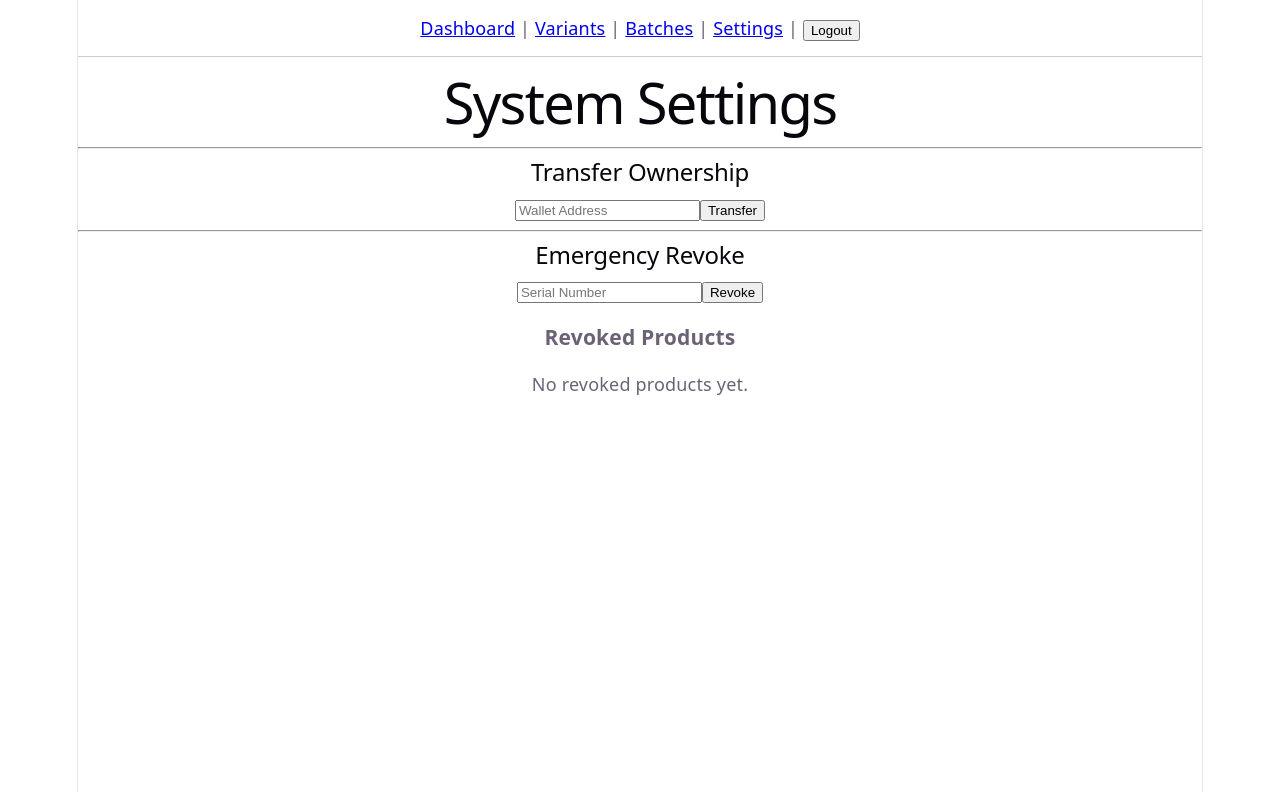
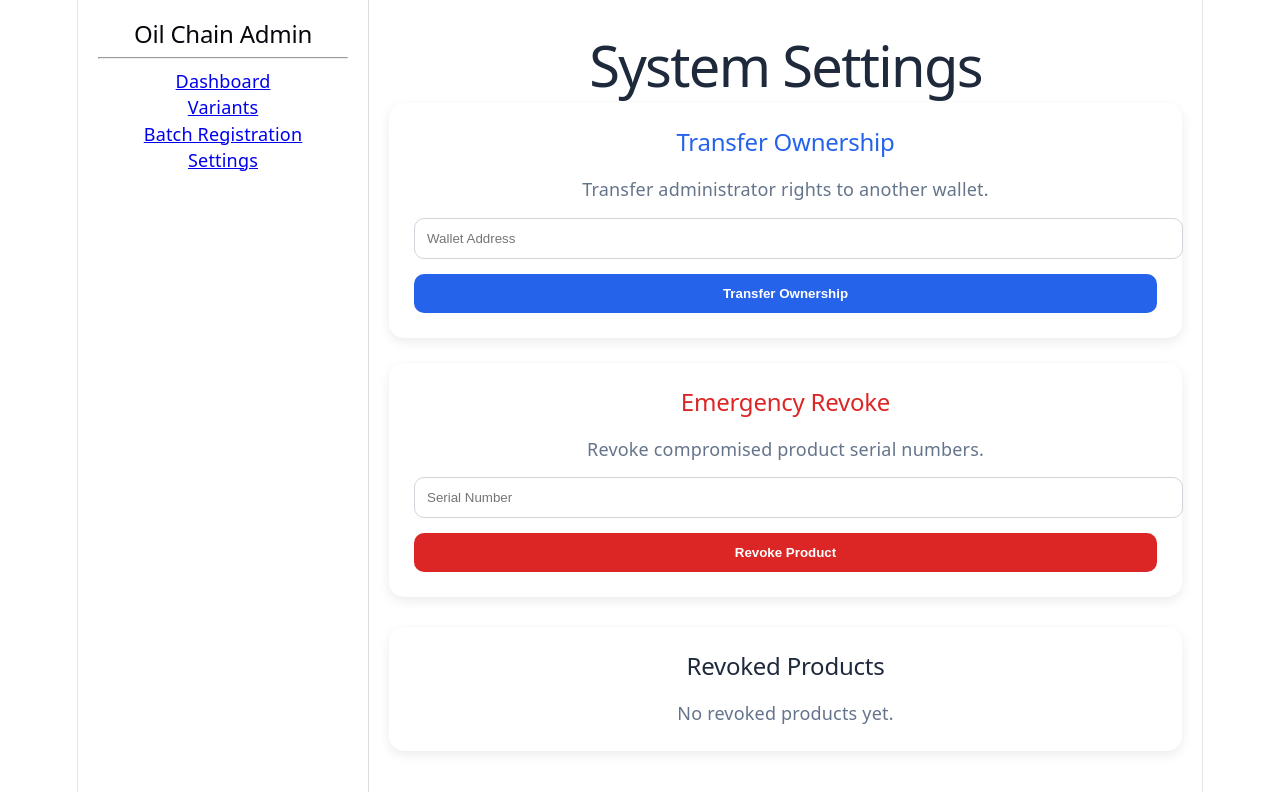
Before and after one commit to alizaenazet/oil-chain-validator, a React app in the folder frontend/: page /settings in a window 1280 px wide. Shown: the top 792 px of the page. Built offline with nearby package versions, Linux system fonts and the light colour scheme; sample sign-in values are in the browser's storage; the HTML template or start-up script is replaced by a standard one.

Commit message:
feat(frontend): redesign settings page

```diff
--- a/frontend/src/pages/Settings.jsx
+++ b/frontend/src/pages/Settings.jsx
@@ -1,5 +1,5 @@
 import { useEffect, useState } from "react";
-import Navbar from "../components/Navbar";
+import AdminLayout from "../components/AdminLayout";
 
 function Settings() {
   const [walletAddress, setWalletAddress] =
@@ -60,14 +60,53 @@ function Settings() {
   };
 
   return (
-    <div>
-      <Navbar />
+    <AdminLayout>
+      <h1
+        style={{
+          marginBottom: "25px",
+          color: "#1e293b",
+        }}
+      >
+        System Settings
+      </h1>
 
-      <h1>System Settings</h1>
+      <div
+        style={{
+          display: "grid",
+          gridTemplateColumns:
+            "repeat(auto-fit, minmax(400px, 1fr))",
+          gap: "25px",
+        }}
+      >
+        {/* Transfer Ownership */}
 
-      <hr />
+        <div
+          style={{
+            background: "#fff",
+            padding: "25px",
+            borderRadius: "15px",
+            boxShadow:
+              "0 4px 12px rgba(0,0,0,0.08)",
+          }}
+        >
+          <h2
+            style={{
+              color: "#2563eb",
+              marginBottom: "20px",
+            }}
+          >
+            Transfer Ownership
+          </h2>
 
-      <h2>Transfer Ownership</h2>
+          <p
+            style={{
+              color: "#64748b",
+              marginBottom: "15px",
+            }}
+          >
+            Transfer administrator
+            rights to another wallet.
+          </p>
 
           <input
             type="text"
@@ -78,17 +117,65 @@ function Settings() {
                 e.target.value
               )
             }
+            style={{
+              width: "100%",
+              padding: "12px",
+              borderRadius: "10px",
+              border:
+                "1px solid #d1d5db",
+              marginBottom: "15px",
+            }}
           />
 
           <button
-        onClick={handleTransferOwnership}
+            onClick={
+              handleTransferOwnership
+            }
+            style={{
+              width: "100%",
+              background:
+                "#2563eb",
+              color: "white",
+              border: "none",
+              padding: "12px",
+              borderRadius: "10px",
+              cursor: "pointer",
+              fontWeight: "bold",
+            }}
           >
-        Transfer
+            Transfer Ownership
           </button>
+        </div>
 
-      <hr />
+        {/* Emergency Revoke */}
 
-      <h2>Emergency Revoke</h2>
+        <div
+          style={{
+            background: "#fff",
+            padding: "25px",
+            borderRadius: "15px",
+            boxShadow:
+              "0 4px 12px rgba(0,0,0,0.08)",
+          }}
+        >
+          <h2
+            style={{
+              color: "#dc2626",
+              marginBottom: "20px",
+            }}
+          >
+            Emergency Revoke
+          </h2>
+
+          <p
+            style={{
+              color: "#64748b",
+              marginBottom: "15px",
+            }}
+          >
+            Revoke compromised
+            product serial numbers.
+          </p>
 
           <input
             type="text"
@@ -99,43 +186,161 @@ function Settings() {
                 e.target.value
               )
             }
+            style={{
+              width: "100%",
+              padding: "12px",
+              borderRadius: "10px",
+              border:
+                "1px solid #d1d5db",
+              marginBottom: "15px",
+            }}
           />
 
-      <button onClick={handleRevoke}>
-        Revoke
+          <button
+            onClick={handleRevoke}
+            style={{
+              width: "100%",
+              background:
+                "#dc2626",
+              color: "white",
+              border: "none",
+              padding: "12px",
+              borderRadius: "10px",
+              cursor: "pointer",
+              fontWeight: "bold",
+            }}
+          >
+            Revoke Product
           </button>
+        </div>
+      </div>
 
-      <h3>Revoked Products</h3>
+      {/* Revoked Products */}
+
+      <div
+        style={{
+          background: "#fff",
+          marginTop: "30px",
+          padding: "25px",
+          borderRadius: "15px",
+          boxShadow:
+            "0 4px 12px rgba(0,0,0,0.08)",
+        }}
+      >
+        <h2
+          style={{
+            color: "#1e293b",
+            marginBottom: "20px",
+          }}
+        >
+          Revoked Products
+        </h2>
 
         {revokedSerials.length === 0 ? (
-        <p>
+          <p
+            style={{
+              color: "#64748b",
+            }}
+          >
             No revoked products yet.
           </p>
         ) : (
-        <ul>
+          <table
+            style={{
+              width: "100%",
+              borderCollapse:
+                "collapse",
+            }}
+          >
+            <thead>
+              <tr
+                style={{
+                  background:
+                    "#f8fafc",
+                }}
+              >
+                <th
+                  style={{
+                    padding:
+                      "12px",
+                    textAlign:
+                      "left",
+                  }}
+                >
+                  Serial Number
+                </th>
+
+                <th
+                  style={{
+                    padding:
+                      "12px",
+                  }}
+                >
+                  Action
+                </th>
+              </tr>
+            </thead>
+
+            <tbody>
               {revokedSerials.map(
-            (serial, index) => (
-              <li key={index}>
+                (
+                  serial,
+                  index
+                ) => (
+                  <tr
+                    key={index}
+                    style={{
+                      borderTop:
+                        "1px solid #e5e7eb",
+                    }}
+                  >
+                    <td
+                      style={{
+                        padding:
+                          "12px",
+                      }}
+                    >
                       {serial}
+                    </td>
 
+                    <td
+                      style={{
+                        padding:
+                          "12px",
+                      }}
+                    >
                       <button
-                  style={{
-                    marginLeft: "10px",
-                  }}
                         onClick={() =>
                           handleDelete(
                             index
                           )
                         }
+                        style={{
+                          background:
+                            "#ef4444",
+                          color:
+                            "white",
+                          border:
+                            "none",
+                          padding:
+                            "8px 14px",
+                          borderRadius:
+                            "8px",
+                          cursor:
+                            "pointer",
+                        }}
                       >
                         Remove
                       </button>
-              </li>
+                    </td>
+                  </tr>
                 )
               )}
-        </ul>
+            </tbody>
+          </table>
         )}
       </div>
+    </AdminLayout>
   );
 }
 
```
Lines whose indentation alone changed are shown as unchanged.
